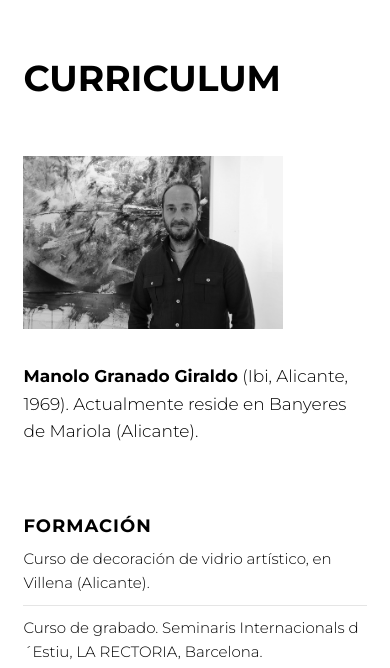
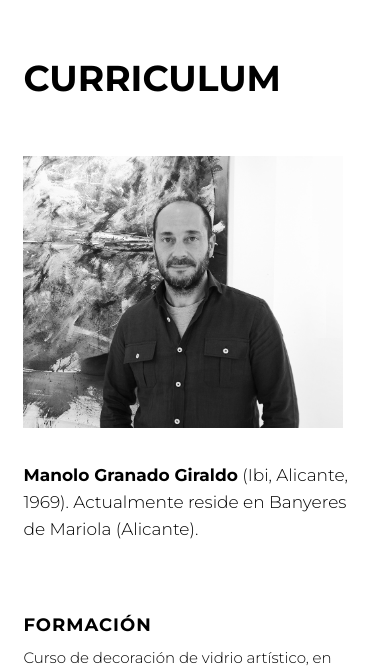
Before and after one commit to Pijo69/grafico, a PHP site: page /curriculum.html in a window 390 px wide. Shown: the part 72-740 px from the top of the page. Run offline with PHP 8.4, Linux system fonts and the light colour scheme.

Commit message:
Swap in the new Curriculum portrait and enlarge it further
Co-Authored-By: Claude Sonnet 5 <noreply@anthropic.com>
Claude-Session: https://claude.ai/code/session_01XYyowz46mNQNHAwCGEKQtW

```diff
--- a/css/style.css
+++ b/css/style.css
@@ -532,7 +532,7 @@ a { color: inherit; text-decoration: none; }
 }
 
 .cv-intro .cv-portrait {
-  flex: 0 0 420px;
+  flex: 0 0 520px;
 }
 
 .cv-intro .cv-portrait img {
@@ -745,7 +745,7 @@ a { color: inherit; text-decoration: none; }
 
   .grabado-feature { flex-direction: column; gap: 30px; }
   .cv-intro { flex-direction: column; gap: 30px; }
-  .cv-intro .cv-portrait { flex: none; width: 260px; }
+  .cv-intro .cv-portrait { flex: none; width: 320px; }
   .grabado-feature .gf-image { flex: none; width: 100%; }
 
   .site-footer {
```
Also changed, not shown: assets/images/retrato.jpg.
